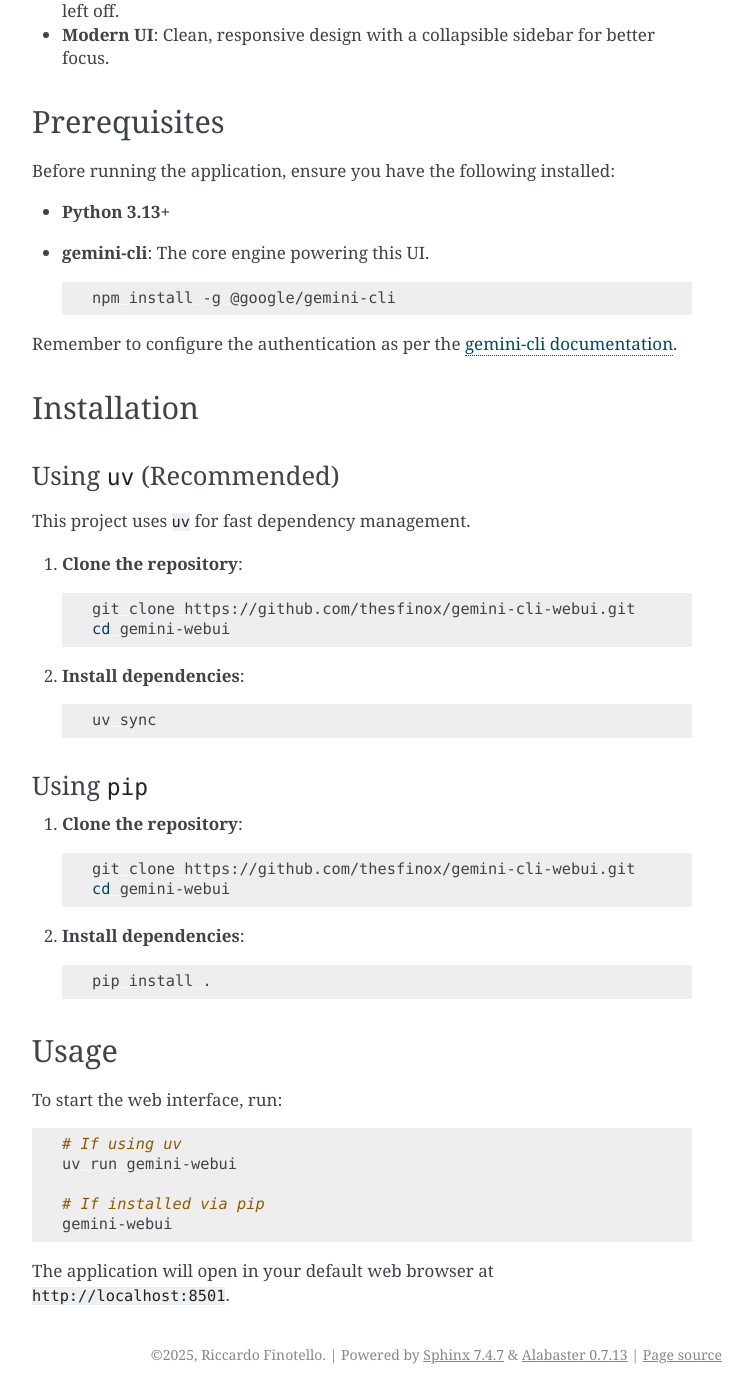
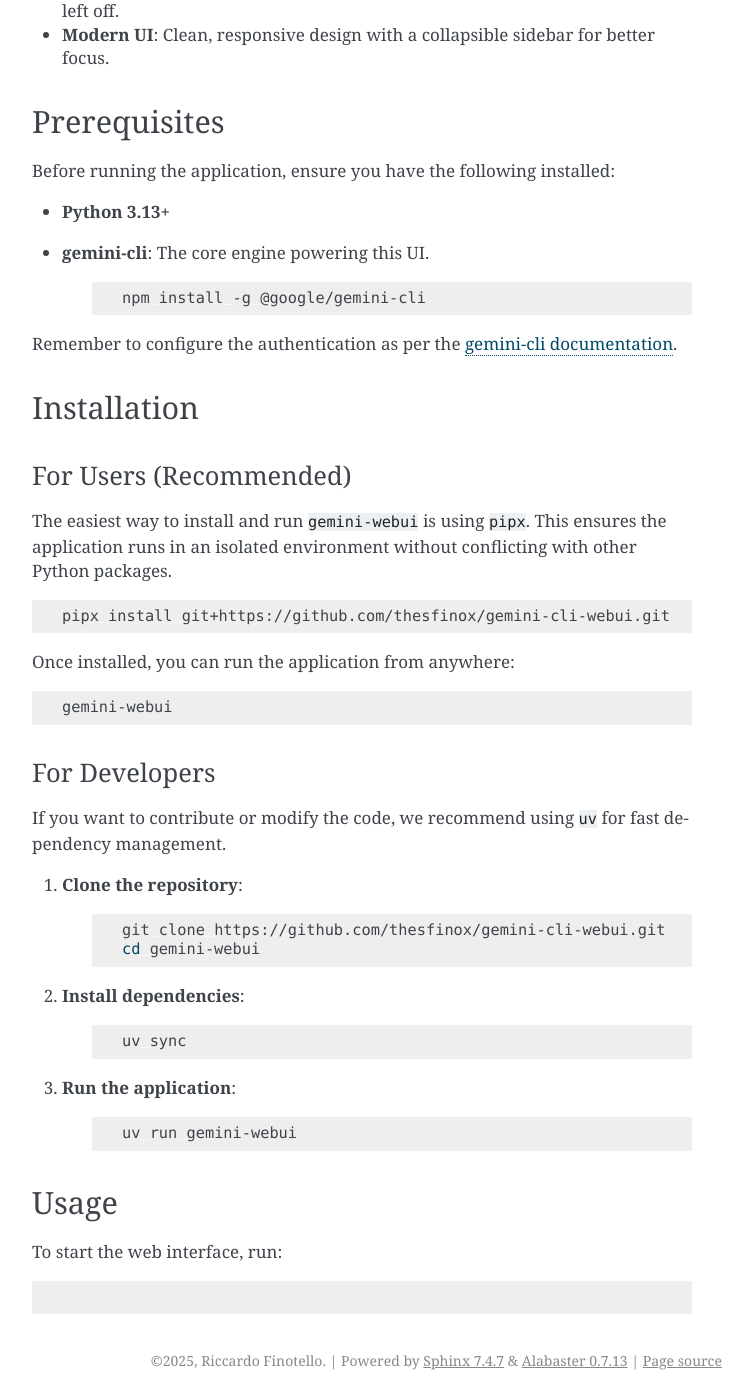
Before and after one commit to thesfinox/gemini-cli-webui, a Sphinx documentation site: the page built from docs/source/intro.rst, in a window 1280 px wide and 1400 px high, scrolled down 952 px. Shown: the whole window, without its empty margins (388-1140 px from the left). Built offline with Sphinx 7.4.7, drawn with Linux system fonts in a browser that asks for light colours; some of the changed text lies outside the part shown.

Commit message:
docs: update installation instructions and rename readme link

```diff
--- a/docs/source/index.rst
+++ b/docs/source/index.rst
@@ -9,7 +9,7 @@
    :maxdepth: 2
    :caption: Contents:
 
-   readme_link
+   intro
    api
 
 Indices and tables
--- a/docs/source/readme_link.rst
+++ b/docs/source/intro.rst
@@ -34,48 +34,53 @@
 * **Python 3.13+**
 * **gemini-cli**: The core engine powering this UI.
 
-  .. code-block:: bash
+    .. code-block:: bash
 
-      npm install -g @google/gemini-cli
+        npm install -g @google/gemini-cli
 
 Remember to configure the authentication as per the `gemini-cli documentation <https://geminicli.com/docs/get-started/authentication/>`_.
 
 Installation
 ------------
 
-Using ``uv`` (Recommended)
-~~~~~~~~~~~~~~~~~~~~~~~~~~
+For Users (Recommended)
+~~~~~~~~~~~~~~~~~~~~~~~
 
-This project uses ``uv`` for fast dependency management.
+The easiest way to install and run ``gemini-webui`` is using ``pipx``. This ensures the application runs in an isolated environment without conflicting with other Python packages.
+
+.. code-block:: bash
+
+    pipx install git+https://github.com/thesfinox/gemini-cli-webui.git
+
+Once installed, you can run the application from anywhere:
+
+.. code-block:: bash
+
+    gemini-webui
+
+For Developers
+~~~~~~~~~~~~~~
+
+If you want to contribute or modify the code, we recommend using ``uv`` for fast dependency management.
 
 1. **Clone the repository**:
 
-   .. code-block:: bash
+    .. code-block:: bash
 
-       git clone https://github.com/thesfinox/gemini-cli-webui.git
-       cd gemini-webui
+        git clone https://github.com/thesfinox/gemini-cli-webui.git
+        cd gemini-webui
 
 2. **Install dependencies**:
 
-   .. code-block:: bash
+    .. code-block:: bash
 
-       uv sync
+        uv sync
 
-Using ``pip``
-~~~~~~~~~~~~~
+3. **Run the application**:
 
-1. **Clone the repository**:
+    .. code-block:: bash
 
-   .. code-block:: bash
-
-       git clone https://github.com/thesfinox/gemini-cli-webui.git
-       cd gemini-webui
-
-2. **Install dependencies**:
-
-   .. code-block:: bash
-
-       pip install .
+        uv run gemini-webui
 
 Usage
 -----
@@ -83,11 +88,3 @@
 To start the web interface, run:
 
 .. code-block:: bash
-
-    # If using uv
-    uv run gemini-webui
-
-    # If installed via pip
-    gemini-webui
-
-The application will open in your default web browser at ``http://localhost:8501``.
```
Also changed, not shown: README.md (+18 -17 lines).
